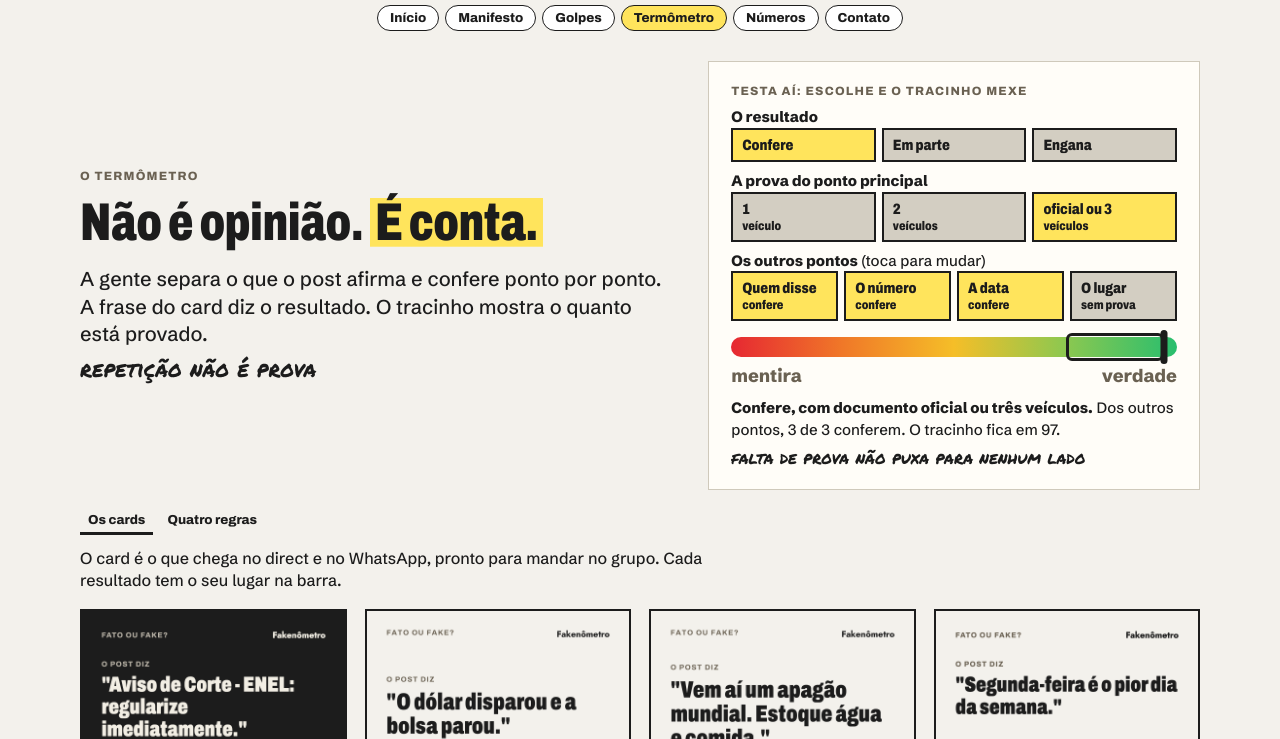
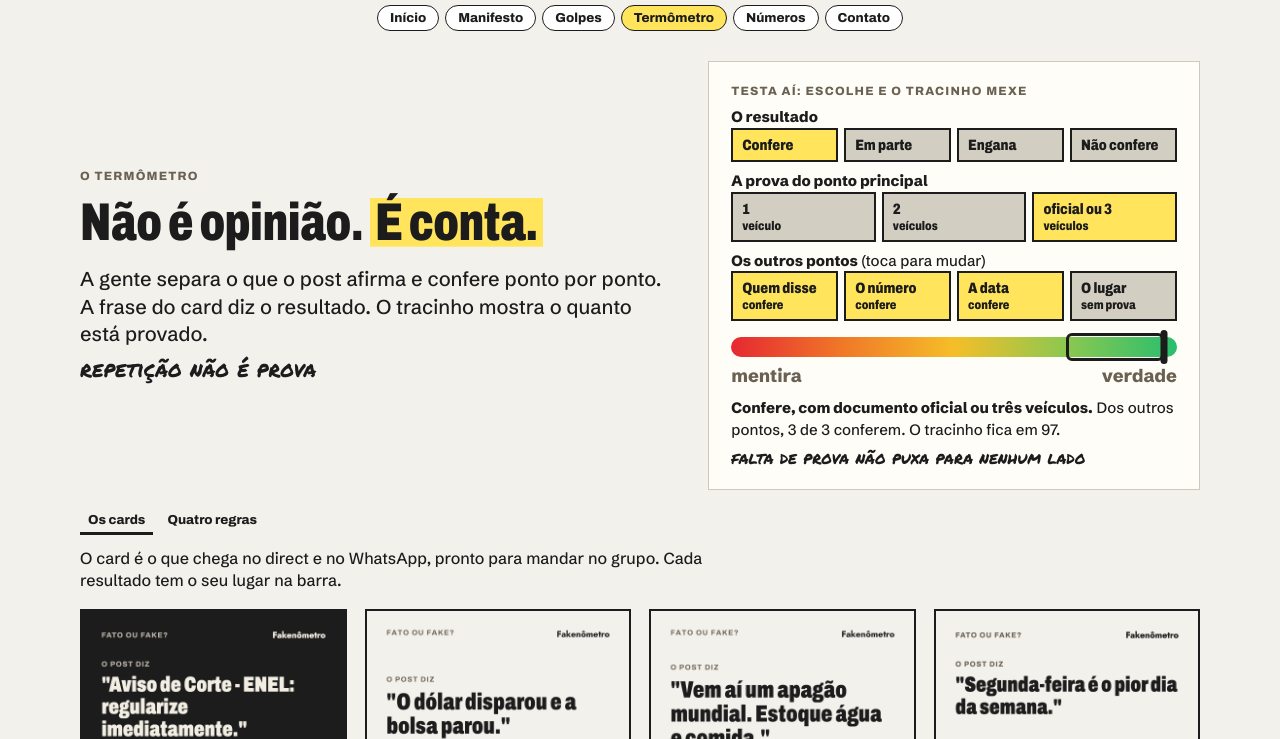
Before and after one commit to helioprandini/fakenometro-site, a plain HTML site: page termometro/index.html in a window 1280 px wide. Shown: the part 61-800 px from the top of the page. Drawn offline with Linux system fonts and the light colour scheme.

Commit message:
Termômetro: botão Não confere na brincadeira (sem tracinho, card preto)
Co-Authored-By: Claude Opus 5.5 <noreply@anthropic.com>

```diff
--- a/termometro/index.html
+++ b/termometro/index.html
@@ -17,7 +17,7 @@
 <a href="/">Início</a><a href="/manifesto">Manifesto</a><a href="/golpes/">Golpes</a><a href="/termometro/" class="ativo">Termômetro</a><a href="/numeros/">Números</a><a href="/contato/">Contato</a>
 </nav></div>
 <main>
-<style>.cx #pontos{grid-template-columns:repeat(4,minmax(0,1fr))}.cx #pontos .ponto{grid-column:auto}</style>
+<style>.cx #pontos,.cx #selo{grid-template-columns:repeat(4,minmax(0,1fr))}.cx #pontos .ponto,.cx #selo .ponto{grid-column:auto}</style>
 <section class="capa"><div>
 <p class="etiqueta">O termômetro</p>
 <h1>Não é opinião. <span class="mt">É conta.</span></h1>
@@ -60,7 +60,7 @@
 <script>
 // Regra do ponteiro de 15/11 (Roberta): o resultado escolhe a faixa; no "confere", 60% força da prova + 40% os outros pontos;
 // ponto sem prova não conta; sem outros pontos, o resto fica no meio.
-const FX={confere:[75,97],parte:[42,70],engana:[20,38]},NS={confere:"Confere",parte:"Em parte",engana:"Engana"},
+const FX={confere:[75,97],parte:[42,70],engana:[20,38],nao:null},NS={confere:"Confere",parte:"Em parte",engana:"Engana",nao:"Não confere"},
 FR={1:[40,"um veículo"],2:[70,"dois veículos"],3:[100,"documento oficial ou três veículos"]},
 P=[["Quem disse",0],["O número",0],["A data",0],["O lugar",2]],C=["sim","nao","sem"],T={sim:"confere",nao:"não confere",sem:"sem prova"};
 let S="confere",F=3;
@@ -69,9 +69,12 @@ function d(){
  const vp=S=="confere";document.getElementById("prova").style.display=document.getElementById("rotulo-prova").style.display=vp?"":"none";
  document.getElementById("prova").innerHTML=[1,2,3].map(k=>`<button class="ponto" data-f="${k}" data-e="${k==F?"sim":"sem"}">${k==3?"oficial ou 3":k}<br><small>${k==3?"veículos":k==1?"veículo":"veículos"}</small></button>`).join("");
  let c=0,t=0;document.getElementById("pontos").innerHTML=P.map(([n,e],i)=>{if(e<2){t++;if(e==0)c++}return `<button class="ponto" data-i="${i}" data-e="${C[e]}">${n}<br><small>${T[C[e]]}</small></button>`}).join("");
+ const fx=document.getElementById("faixa"),pt=document.getElementById("ponteiro");
+ if(S=="nao"){fx.style.display=pt.style.display="none";document.getElementById("leitura").innerHTML="<b>Não confere.</b> Sem tracinho: o card vem preto, com o selo FAKE. O ponto principal é falso, e aí os outros pontos não mudam nada.";return}
+ fx.style.display=pt.style.display="";
  const resto=t?100*c/t:50,v=vp?0.6*FR[F][0]+0.4*resto:resto,[a,b]=FX[S],pos=Math.round(a+(b-a)*v/100);
- const fx=document.getElementById("faixa");fx.style.left=a+"%";fx.style.width=(b-a)+"%";
- document.getElementById("ponteiro").style.left=pos+"%";
+ fx.style.left=a+"%";fx.style.width=(b-a)+"%";
+ pt.style.left=pos+"%";
  document.getElementById("leitura").innerHTML=vp?`<b>Confere, com ${FR[F][1]}.</b> ${t?`Dos outros pontos, ${c} de ${t} conferem.`:"Sem outros pontos para conferir."} O tracinho fica em ${pos}.`
   :`<b>${S=="parte"?"Confere, em parte":"A notícia engana"}.</b> O tracinho anda dentro da faixa conforme os outros pontos: ${t?`${c} de ${t} conferem`:"sem outros pontos, fica no meio"}.`}
 document.querySelector(".cx").addEventListener("click",e=>{const b=e.target.closest(".ponto");if(!b)return;
```
Also changed, not shown: index.html (+1 -1 lines).
